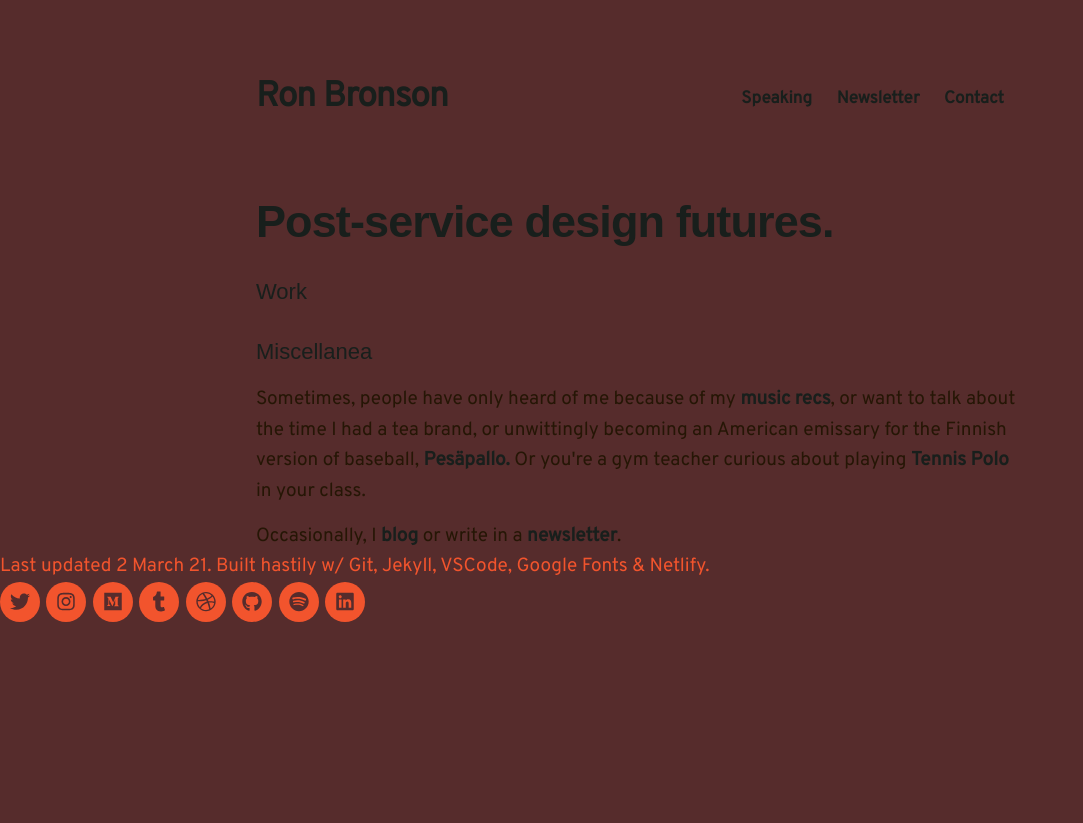
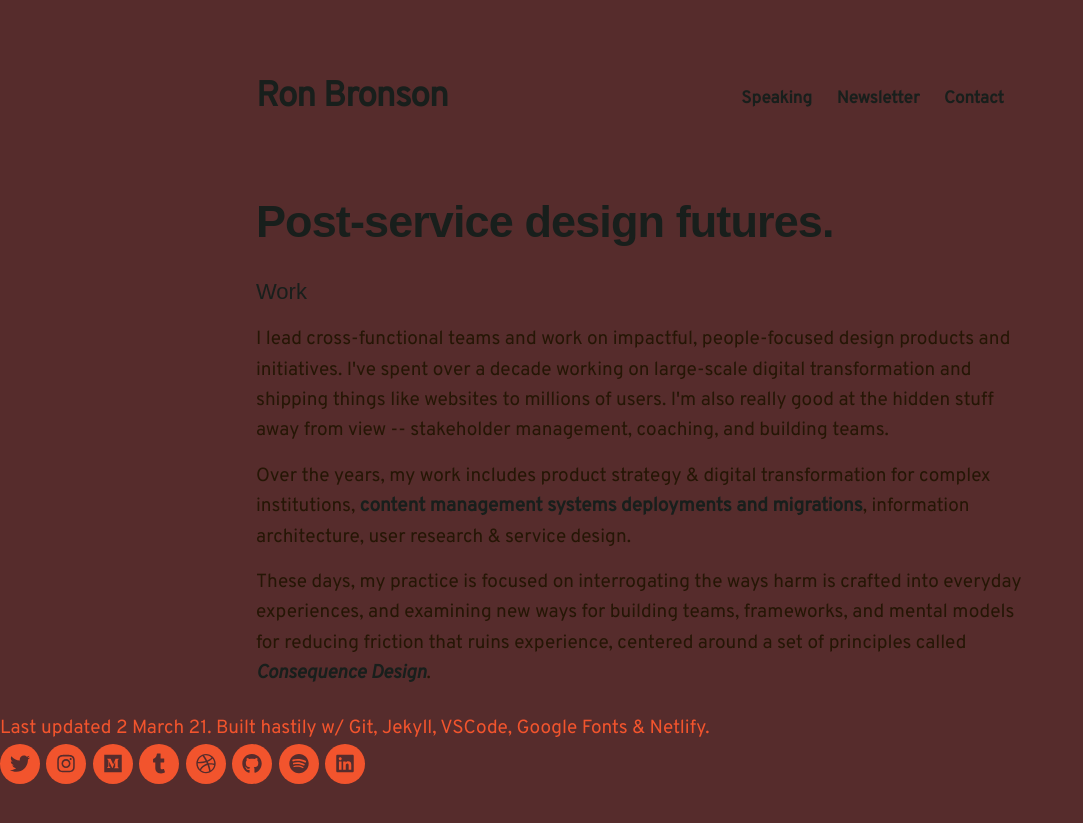
Before and after one commit to quarterback/2020-home, a Jekyll site: the page built from index.html, in a window 1280 px wide. Shown: the top 823 px of the page, without its empty margins (0-1083 px from the left). Built offline with Jekyll 4.4.1, drawn with Linux system fonts in a browser that asks for light colours; nearby versions of some CDN libraries; some web fonts are replaced.

Commit message:
Update index.html

```diff
--- a/index.html
+++ b/index.html
@@ -13,13 +13,14 @@ featured_image: '/images/social.jpg'
 
 
 <h4>Work</h4>
-<p></p>
+<p>
+	I lead cross-functional teams and work on impactful, people-focused design products and initiatives. I've spent over a decade working on large-scale digital transformation and shipping things like websites to millions of users. I'm also really good at the hidden stuff away from view -- stakeholder management, coaching, and building teams.
 
+	<p>Over the years, my work includes product strategy & digital transformation for complex institutions,  <a href="https://www.youtube.com/watch?v=REUJCWpFOcI">content management systems deployments and migrations</a>, information architecture, user research & service design. </p>
 
-	<h4>Miscellanea</h4>
-	<p>Sometimes, people have only heard of me because of my <a href="https://www.last.fm/user/omnivoreron">music recs</a>, or want to talk about the time I had a tea brand, or unwittingly becoming an American emissary for the Finnish version of baseball, <a href="https://www.youtube.com/watch?v=H_navSFGj0I">Pesäpallo.</a> Or you're a gym teacher curious about playing <a href="https://en.wikipedia.org/wiki/Tennis_polo">Tennis Polo</a> in your class.
+	<p>These days, my practice is focused on interrogating the ways harm is crafted into everyday experiences, and examining new ways for building teams, frameworks, and mental models for reducing friction that ruins experience, centered around a set of principles called <em><a href="https://consequence.design/post/616408785711431680/on-consequence-design">Consequence Design</a></em>.</p>
 
-	<p>Occasionally, I <a href="http://work.ronbronson.com/">blog</a> or write in a <a href="https://ronbronson.substack.com/">newsletter</a>. </p>
+<h4></h4>
 	</div>
 
 </section>
```
Also changed, not shown: other parts of index.html (+1 -1 lines).
